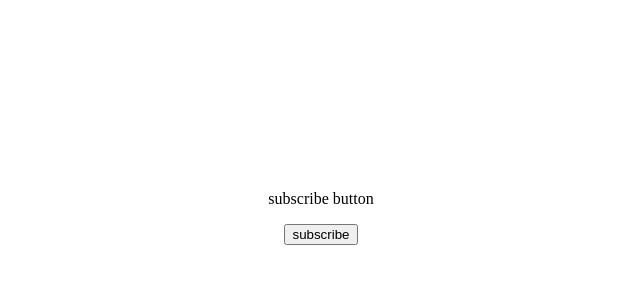
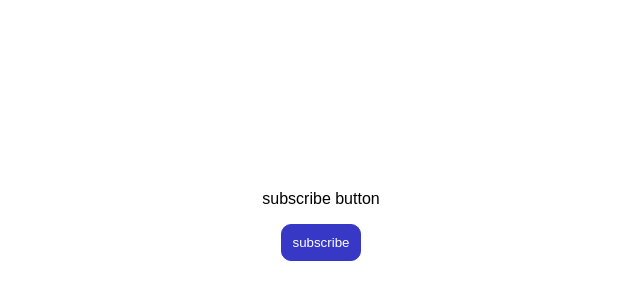
Before and after one commit to Tee56-coder/training, a plain HTML site: page youtube.html in a window 1280 px wide. Shown: the part 26-326 px from the top of the page, without its empty margins (319-959 px from the left). Drawn offline with Linux system fonts and the light colour scheme.

Commit message:
added a bit of design

```diff
--- a/youtube.html
+++ b/youtube.html
@@ -5,6 +5,25 @@
     <meta name="viewport" content="width=device-width, initial-scale=1.0">
     <title>subscribe-demo</title>
 </head>
+<style>
+    body{
+        font-family: sans-serif;
+    }
+
+    button{
+        color: white;
+        border: 1px solid rgb(56, 56, 199);
+        background-color: rgb(56, 56, 199);
+        padding: 10px;
+        border-radius: 10px;
+    }
+
+    button:hover{
+        color: rgb(56, 56, 199);
+        border: 1px solid black;
+        background-color: white;
+    }
+</style>
 <body style="display: flex; flex-direction: column; justify-content: start; align-items: center; padding-top: 12rem;">
     <p>subscribe button</p>
     <button onclick = "subscribe()" class="subBtn">subscribe</button>
```
